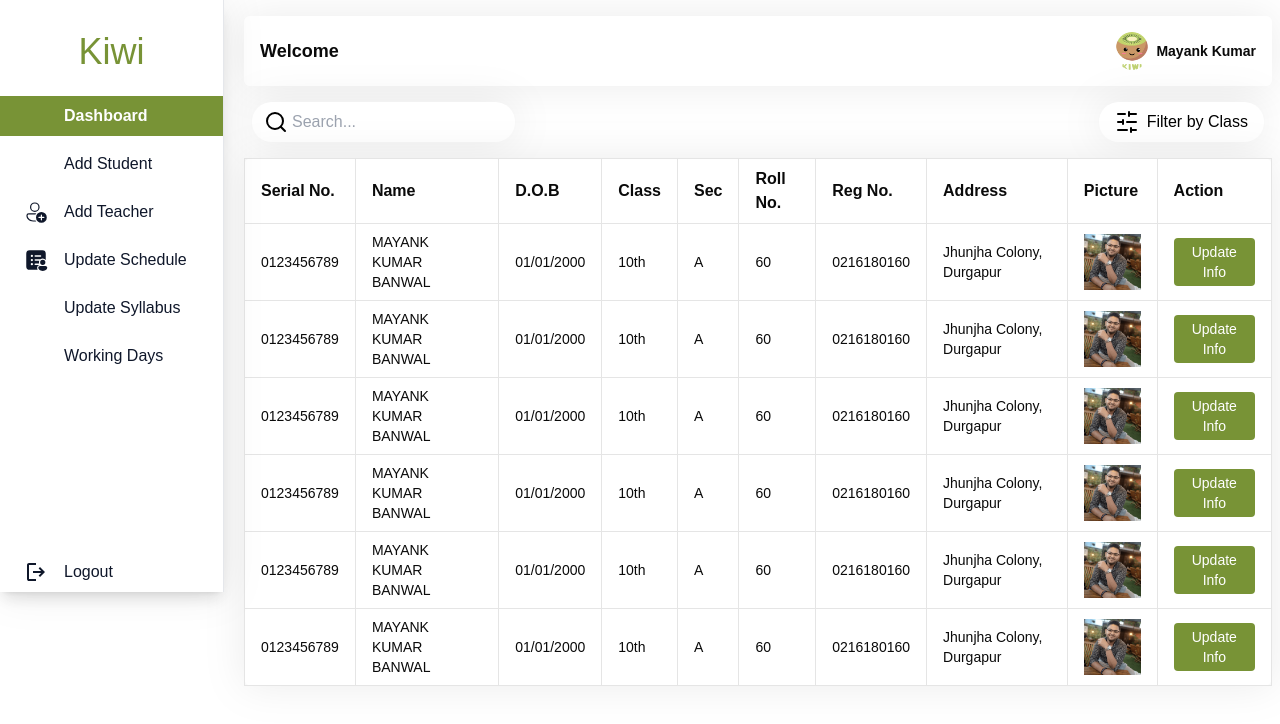
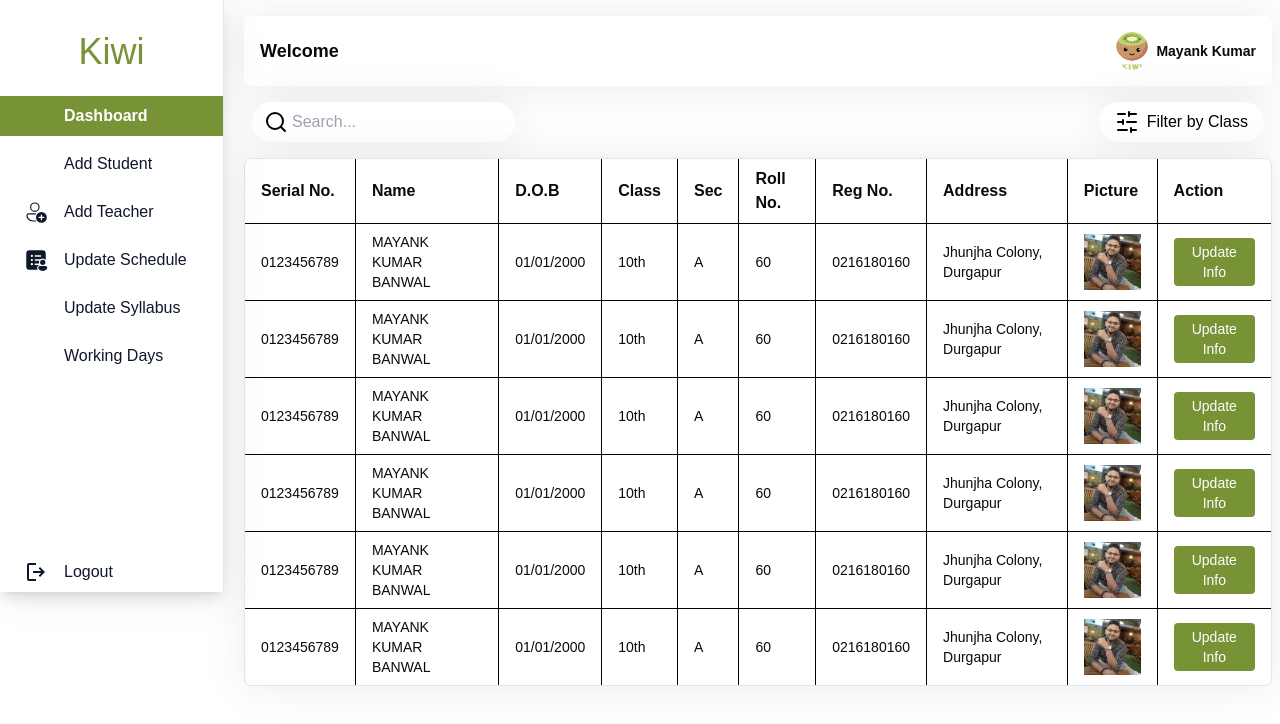
Before and after one commit to ranaayushman/test, a Next.js app: page /students in a window 1280 px wide. Shown: the top 724 px of the page. Built offline with nearby package versions, Linux system fonts and the light colour scheme; some icons are missing.

Commit message:
added borders in table

```diff
--- a/app/(pages)/students/Students.jsx
+++ b/app/(pages)/students/Students.jsx
@@ -73,34 +73,70 @@ const StudentTable = () => {
   ];
 
   return (
-    <div className="overflow-x-auto drop-shadow-custom">
-      <table className="w-full border bg-white rounded-lg">
+    <div className="overflow-x-auto border rounded-md drop-shadow-custom">
+      <table className="w-full bg-white rounded-lg">
         <thead>
           <tr className="">
-            <th className="border px-4 py-2 text-left">Serial No.</th>
-            <th className="border px-4 py-2 text-left">Name</th>
-            <th className="border px-4 py-2 text-left">D.O.B</th>
-            <th className="border px-4 py-2 text-left">Class</th>
-            <th className="border px-4 py-2 text-left">Sec</th>
-            <th className="border px-4 py-2 text-left">Roll No.</th>
-            <th className="border px-4 py-2 text-left">Reg No.</th>
-            <th className="border px-4 py-2 text-left">Address</th>
-            <th className="border px-4 py-2 text-left">Picture</th>
-            <th className="border px-4 py-2 text-left">Action</th>
+            <th className="border border-black border-l-0 border-t-0 px-4 py-2 text-left">
+              Serial No.
+            </th>
+            <th className="border border-black border-l-0 border-t-0 px-4 py-2 text-left">
+              Name
+            </th>
+            <th className="border border-black border-l-0 border-t-0 px-4 py-2 text-left">
+              D.O.B
+            </th>
+            <th className="border border-black border-l-0 border-t-0 px-4 py-2 text-left">
+              Class
+            </th>
+            <th className="border border-black border-l-0 border-t-0 px-4 py-2 text-left">
+              Sec
+            </th>
+            <th className="border border-black border-l-0 border-t-0 px-4 py-2 text-left">
+              Roll No.
+            </th>
+            <th className="border border-black border-l-0 border-t-0 px-4 py-2 text-left">
+              Reg No.
+            </th>
+            <th className="border border-black border-l-0 border-t-0 px-4 py-2 text-left">
+              Address
+            </th>
+            <th className="border border-black border-l-0 border-t-0 px-4 py-2 text-left">
+              Picture
+            </th>
+            <th className="border border-black border-r-0 border-t-0 px-4 py-2 text-left">
+              Action
+            </th>
           </tr>
         </thead>
         <tbody>
           {students.map((student, index) => (
             <tr key={index}>
-              <td className="border px-4 py-2 text-sm">{student.serialNo}</td>
-              <td className="border px-4 py-2 text-sm">{student.name}</td>
-              <td className="border px-4 py-2 text-sm">{student.dob}</td>
-              <td className="border px-4 py-2 text-sm">{student.class}</td>
-              <td className="border px-4 py-2 text-sm">{student.sec}</td>
-              <td className="border px-4 py-2 text-sm">{student.rollNo}</td>
-              <td className="border px-4 py-2 text-sm">{student.regNo}</td>
-              <td className="border px-4 py-2 text-sm">{student.address}</td>
-              <td className="border px-4 py-2">
+              <td className="border border-black border-l-0 border-b-0 px-4 py-2 text-sm">
+                {student.serialNo}
+              </td>
+              <td className="border border-black border-l-0 border-b-0 px-4 py-2 text-sm">
+                {student.name}
+              </td>
+              <td className="border border-black border-l-0 border-b-0 px-4 py-2 text-sm">
+                {student.dob}
+              </td>
+              <td className="border border-black border-l-0 border-b-0 px-4 py-2 text-sm">
+                {student.class}
+              </td>
+              <td className="border border-black border-l-0 border-b-0 px-4 py-2 text-sm">
+                {student.sec}
+              </td>
+              <td className="border border-black border-l-0 border-b-0 px-4 py-2 text-sm">
+                {student.rollNo}
+              </td>
+              <td className="border border-black border-l-0 border-b-0 px-4 py-2 text-sm">
+                {student.regNo}
+              </td>
+              <td className="border border-black border-l-0 border-b-0 px-4 py-2 text-sm">
+                {student.address}
+              </td>
+              <td className="border border-black border-l-0 border-b-0 px-4 py-2">
                 <Image
                   width={60}
                   height={60}
@@ -109,7 +145,7 @@ const StudentTable = () => {
                   className="object-cover"
                 />
               </td>
-              <td className="border px-4 py-2">
+              <td className="border border-black border-r-0 border-b-0 px-4 py-2">
                 <button className="bg-[#789336] text-white px-3 py-1 rounded text-sm">
                   Update Info
                 </button>
```
